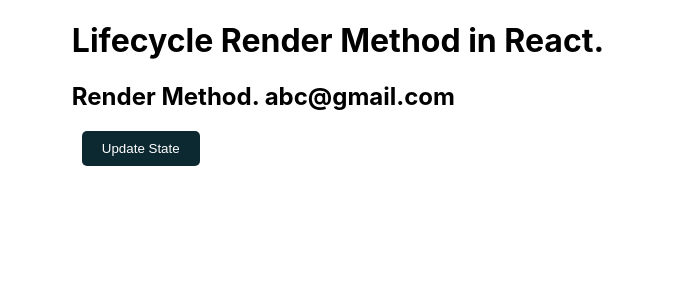
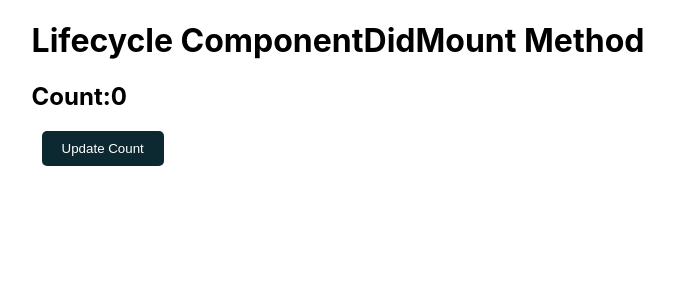
Before and after one commit to AKSHAY0128W/React, a React (Create React App) app: page / in a window 1280 px wide. Shown: the top 300 px of the page, without its empty margins (302-976 px from the left). Built offline with nearby package versions, Linux system fonts and the light colour scheme.

Commit message:
Learn ComponentDidMount in react lifeCycle

```diff
--- a/src/App.js
+++ b/src/App.js
@@ -16,6 +16,7 @@ import FormValidation from './formValidation.jsx';
 import FuncProps from './FuncProps.jsx';
 import Constructor from './Constructor.jsx';
 import RenderMethod from './RenderMethod.jsx';
+import ComponeneDidMount from './ComponeneDidMount.jsx';
 function App() {
 
   // function common() {
@@ -113,11 +114,17 @@ function App() {
 
       {/* <Constructor /> */}
 
-      <h1>Lifecycle Render Method in React.</h1>
+      {/* <h1>Lifecycle Render Method in React.</h1> */}
       {/* <RenderMethod name={name} /> */}
-      <RenderMethod />
+      {/* <RenderMethod /> */}
 
       {/* <button onClick={() => setName("Akshay Panchal")}>Update Name</button> */}
+
+
+
+      <ComponeneDidMount />
+
+
 
     </>
   );
--- /dev/null
+++ b/src/ComponeneDidMount.jsx
@@ -0,0 +1,43 @@
+import React, { Component } from 'react'
+
+class ComponeneDidMount extends Component {
+
+   // This method is called before the component is rendered in the DOM.
+   constructor() {
+      super();
+      this.state = {
+         count: 0
+      }
+      console.log("Constructor Called")
+   }
+
+
+   // This method is called after the component is rendered in the DOM. and only run once.
+   componentDidMount() {
+      console.log("ComponentDidMount Called")
+
+   }
+
+   // This method is called when the component is updated in the DOM.
+   incrementCount = () => {
+      this.setState(prevState => ({
+         count: prevState.count + 1
+      }))
+   };
+
+   render() {
+
+      // This method is called when the component is rendered in the DOM.
+      console.log("Render!!")
+
+      return (
+         <>
+            <h1>Lifecycle ComponentDidMount Method</h1>
+            <h2>Count:{this.state.count}</h2>
+            <button onClick={this.incrementCount}>Update Count</button >
+         </>
+      )
+   }
+}
+
+export default ComponeneDidMount
```
